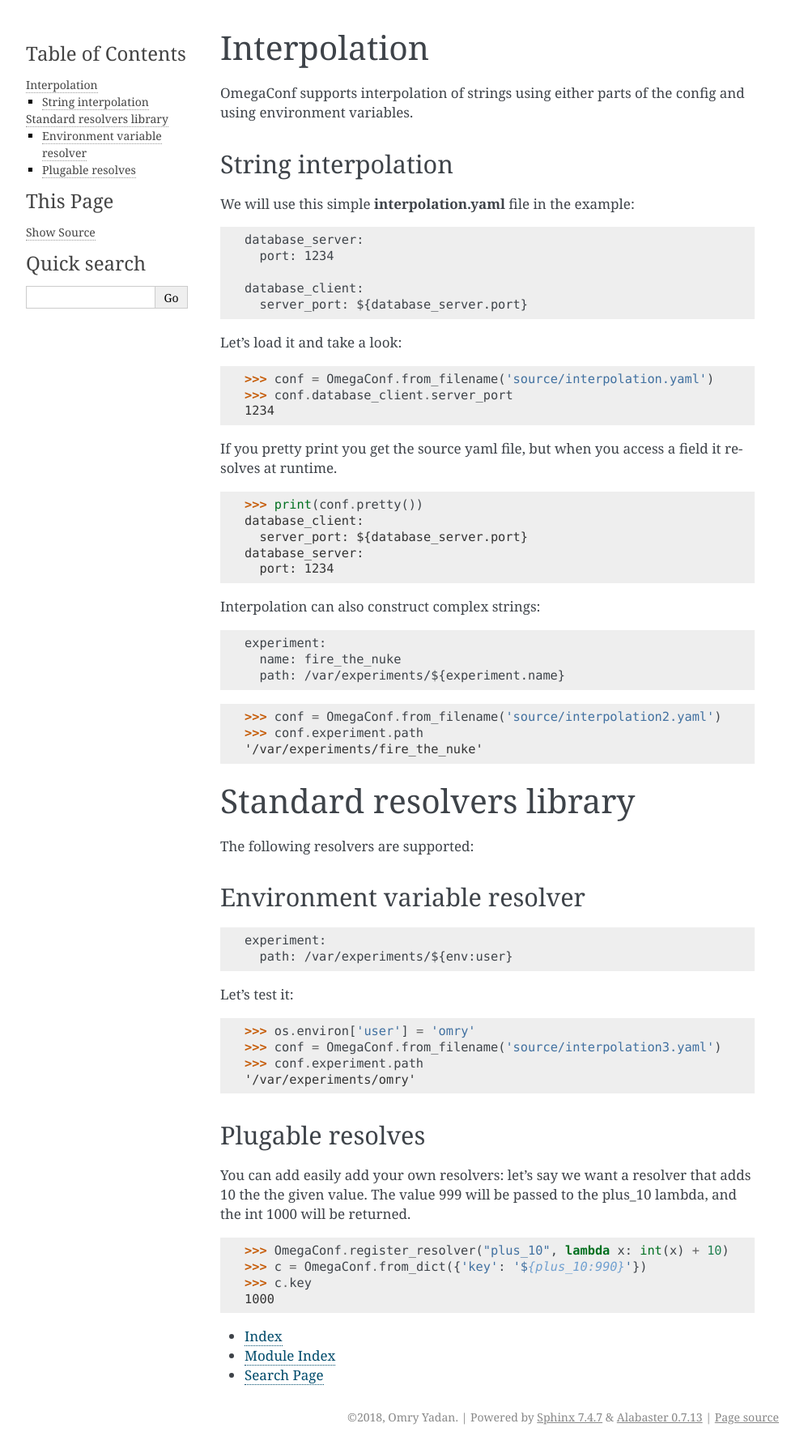
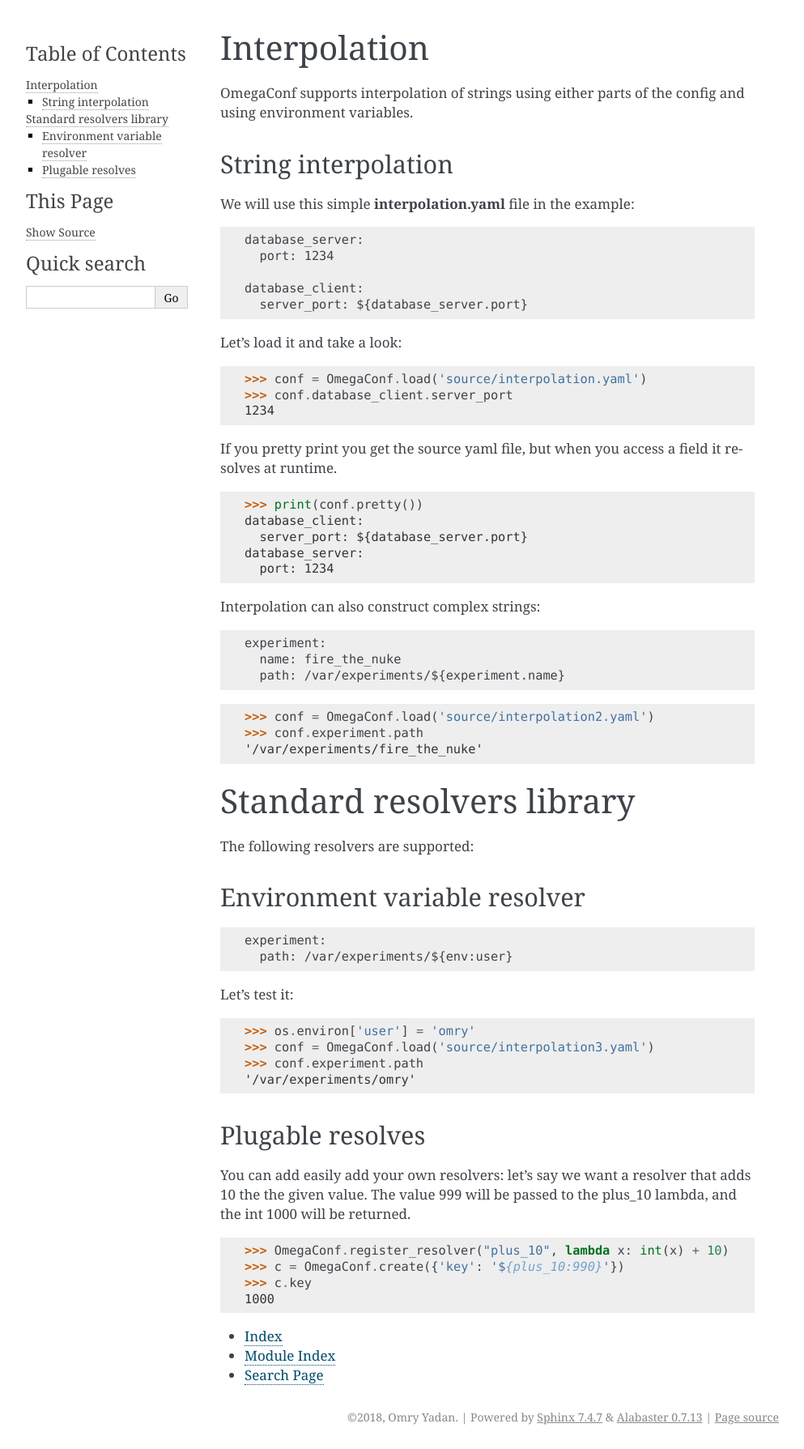
Before and after one commit to omry/omegaconf, a Sphinx documentation site: the page built from docs/source/interpolation.rst, in a window 1280 px wide. Shown: the whole page at 81% size, without its empty margins (148-1141 px from the left). Built offline with Sphinx 7.4.7, drawn with Linux system fonts in a browser that asks for light colours.

Commit message:
updated docs to not use deprecated functions

```diff
--- a/docs/source/interpolation.rst
+++ b/docs/source/interpolation.rst
@@ -20,7 +20,7 @@ Let's load it and take a look:
 
 .. doctest::
 
-    >>> conf = OmegaConf.from_filename('source/interpolation.yaml')
+    >>> conf = OmegaConf.load('source/interpolation.yaml')
     >>> conf.database_client.server_port
     1234
 
@@ -43,7 +43,7 @@ Interpolation can also construct complex strings:
 
 .. doctest::
 
-    >>> conf = OmegaConf.from_filename('source/interpolation2.yaml')
+    >>> conf = OmegaConf.load('source/interpolation2.yaml')
     >>> conf.experiment.path
     '/var/experiments/fire_the_nuke'
 
@@ -62,7 +62,7 @@ Let's test it:
 .. doctest::
 
     >>> os.environ['user'] = 'omry'
-    >>> conf = OmegaConf.from_filename('source/interpolation3.yaml')
+    >>> conf = OmegaConf.load('source/interpolation3.yaml')
     >>> conf.experiment.path
     '/var/experiments/omry'
 
@@ -72,8 +72,10 @@ You can add easily add your own resolvers:
 let's say we want a resolver that adds 10 the the given value.
 The value 999 will be passed to the plus_10 lambda, and the int 1000 will be returned.
 
+.. doctest::
+
     >>> OmegaConf.register_resolver("plus_10", lambda x: int(x) + 10)
-    >>> c = OmegaConf.from_dict({'key': '${plus_10:990}'})
+    >>> c = OmegaConf.create({'key': '${plus_10:990}'})
     >>> c.key
     1000
 
--- a/docs/source/merging.rst
+++ b/docs/source/merging.rst
@@ -32,8 +32,8 @@ We will use two config files:
 .. doctest::
 
     >>> from omegaconf import OmegaConf
-    >>> conf1 = OmegaConf.from_filename('source/example.yaml')
-    >>> conf2 = OmegaConf.from_filename('source/example2.yaml')
+    >>> conf1 = OmegaConf.load('source/example.yaml')
+    >>> conf2 = OmegaConf.load('source/example2.yaml')
     >>> conf = OmegaConf.merge(conf1, conf2)
     >>> conf.server.port
     81
@@ -49,7 +49,7 @@ For simplicity, we will simulate command line arguments by setting sys.argv.
 
     >>> from omegaconf import OmegaConf
     >>> import sys
-    >>> conf1 = OmegaConf.from_filename('source/example.yaml')
+    >>> conf1 = OmegaConf.load('source/example.yaml')
     >>> # Simulate command line arguments
     >>> sys.argv = ['program.py', 'server.port=82', 'log.file=log2.txt']
     >>> cli = OmegaConf.from_cli()
--- a/docs/source/usage.rst
+++ b/docs/source/usage.rst
@@ -5,7 +5,7 @@
 .. testsetup:: loaded
 
     from omegaconf import OmegaConf
-    conf = OmegaConf.from_filename('source/example.yaml')
+    conf = OmegaConf.load('source/example.yaml')
 
 Usage
 =====
```
